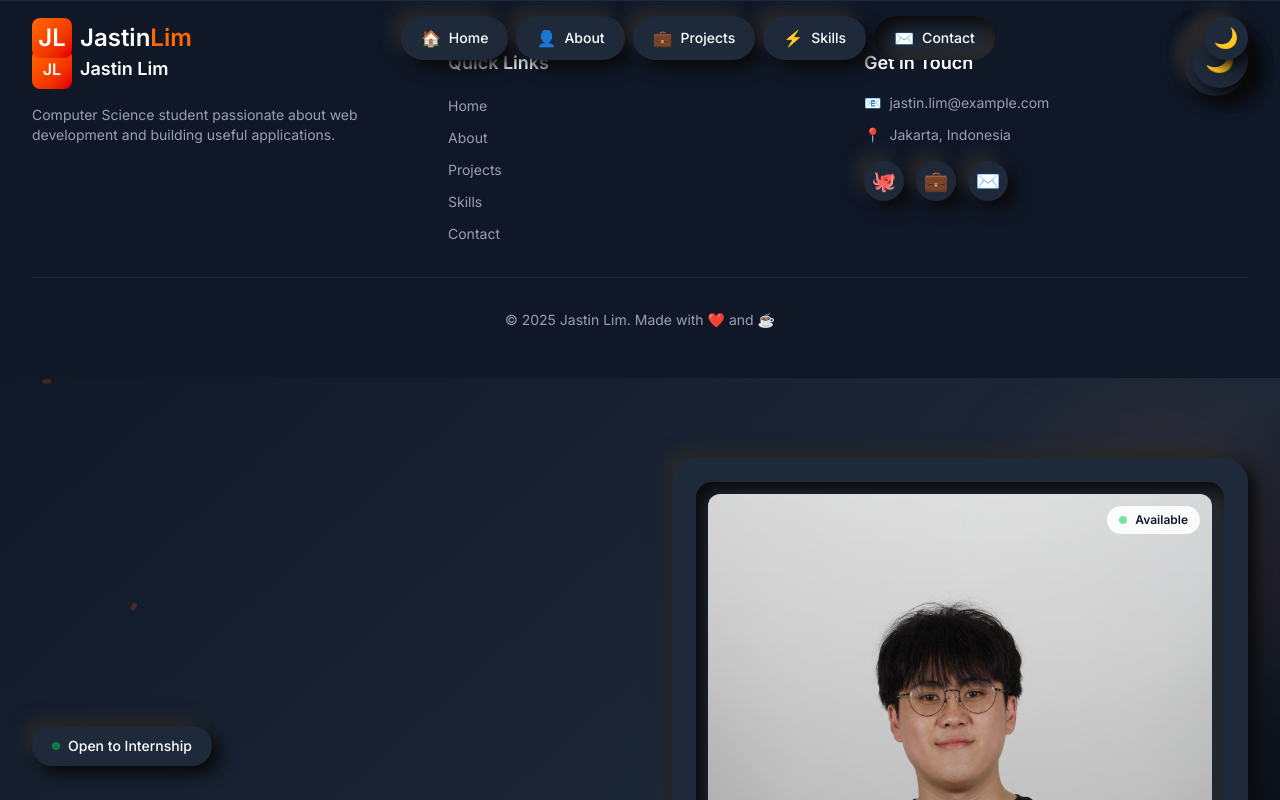
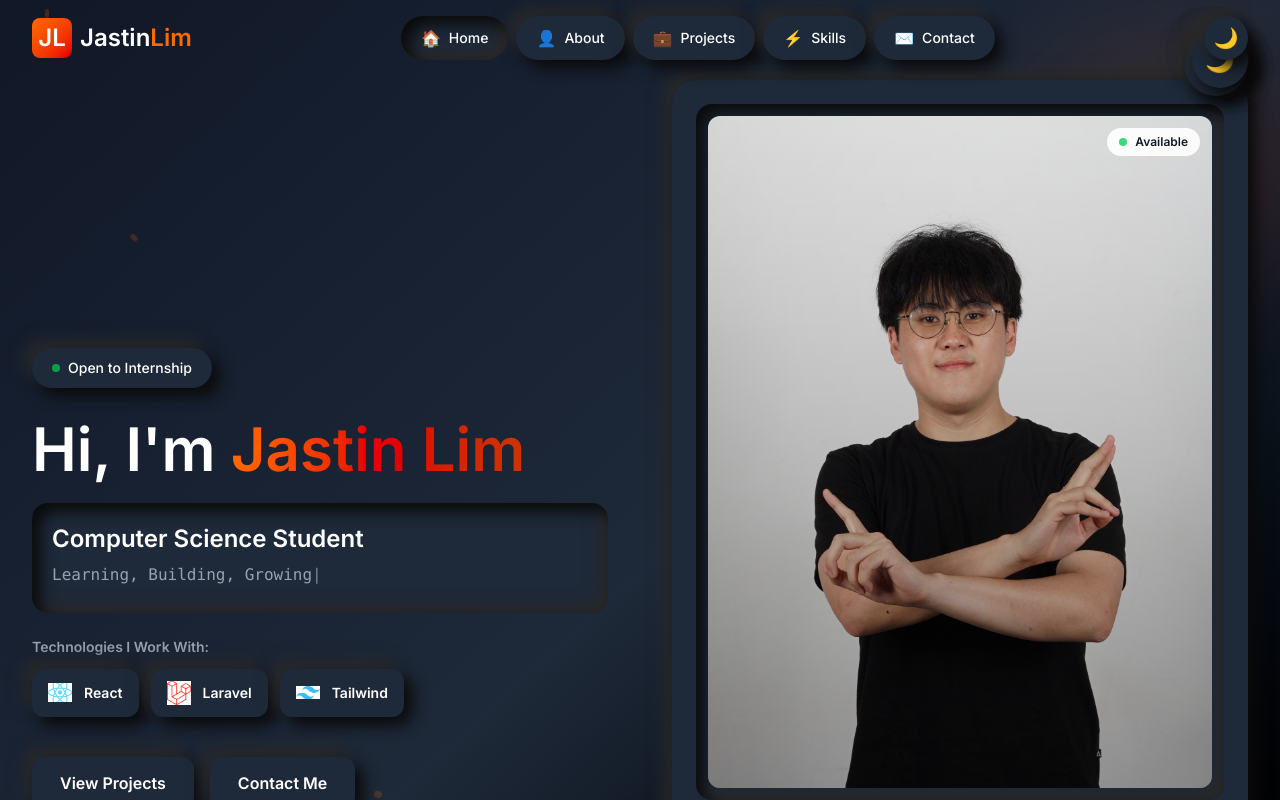
Before and after one commit to JazeL2304/JastinLim-Portfolio-Fullstack, a React (Vite) app in the folder portfolio-frontend/: page / in a window 1280 px wide. Shown: the top 800 px of the page. Built offline with nearby package versions, Linux system fonts and the light colour scheme.

Commit message:
Perbaikan Porto 2

```diff
--- a/portfolio-frontend/package.json
+++ b/portfolio-frontend/package.json
@@ -21,6 +21,7 @@
     "meshline": "^3.1.6",
     "react": "^18.2.0",
     "react-dom": "^18.2.0",
+    "react-icons": "^5.5.0",
     "three": "^0.160.0"
   },
   "devDependencies": {
--- a/portfolio-frontend/src/App.jsx
+++ b/portfolio-frontend/src/App.jsx
@@ -1,20 +1,55 @@
-import Navbar from './components/Navbar';
+import { useState, useEffect } from 'react';
+import LoadingAnimation from './components/LoadingAnimation';
+import Navbar from './components/Navbar'; // Hanya navbar
+import Footer from './components/Footer'; // Footer terpisah
 import Hero from './components/Hero';
-import About from './components/About';
+import AboutContact from './components/About';
 import Projects from './components/Projects';
 import Skills from './components/Skills';
-import Contact from './components/Contact';
-import Footer from './components/Footer';
 
 function App() {
+  const [isLoading, setIsLoading] = useState(true);
+
+  useEffect(() => {
+    // Loading selesai setelah 3 detik
+    const timer = setTimeout(() => {
+      setIsLoading(false);
+    }, 3000);
+
+    return () => clearTimeout(timer);
+  }, []);
+
+  // Tampilkan loading dulu
+  if (isLoading) {
+    return <LoadingAnimation />;
+  }
+
+  // Setelah loading selesai, tampilkan website
   return (
-    <div className="min-h-screen">
+    <div className="flex flex-col min-h-screen">
+      {/* Navbar - Fixed di atas */}
       <Navbar />
-      <Hero />
-      <About />
-      <Projects />
-      <Skills />
-      <Contact />
+
+      {/* Main Content - Flex grow untuk push footer ke bawah */}
+      <main className="flex-1">
+        <section id="home">
+          <Hero />
+        </section>
+
+        <section id="about">
+          <AboutContact />
+        </section>
+
+        <section id="projects">
+          <Projects />
+        </section>
+
+        <section id="skills">
+          <Skills />
+        </section>
+      </main>
+
+      {/* Footer - Akan berada di paling bawah */}
       <Footer />
     </div>
   );
--- a/portfolio-frontend/src/components/Navbar.jsx
+++ b/portfolio-frontend/src/components/Navbar.jsx
@@ -151,80 +151,7 @@ function NavbarFooter() {
         </div>
       </nav>
 
-      {/* FOOTER */}
-      <footer className={`${isDark ? 'bg-gray-900' : 'bg-gray-200'} py-12 px-8 border-t ${isDark ? 'border-gray-800' : 'border-gray-300'}`}>
-        <div className="max-w-7xl mx-auto">
-          <div className="grid grid-cols-1 md:grid-cols-3 gap-8 mb-8">
-            {/* About */}
-            <div>
-              <div className="flex items-center gap-2 mb-4">
-                <div className="w-10 h-10 bg-gradient-to-br from-orange-500 to-red-600 rounded-lg flex items-center justify-center text-white font-bold">
-                  JL
-                </div>
-                <h3 className={`text-lg font-bold ${textColor}`}>Jastin Lim</h3>
-              </div>
-              <p className={`${textMuted} text-sm mb-4`}>
-                Computer Science student passionate about web development and building useful applications.
-              </p>
-            </div>
 
-            {/* Quick Links */}
-            <div>
-              <h4 className={`text-lg font-bold ${textColor} mb-4`}>Quick Links</h4>
-              <ul className="space-y-2">
-                {navItems.map((link) => (
-                  <li key={link.id}>
-                    <button
-                      onClick={() => scrollToSection(link.id)}
-                      className={`${textMuted} hover:text-orange-500 transition-colors duration-300 text-sm`}
-                    >
-                      {link.label}
-                    </button>
-                  </li>
-                ))}
-              </ul>
-            </div>
-
-            {/* Contact */}
-            <div>
-              <h4 className={`text-lg font-bold ${textColor} mb-4`}>Get in Touch</h4>
-              <div className="space-y-3">
-                <p className={`${textMuted} text-sm flex items-center gap-2`}>
-                  <span>📧</span>
-                  jastin.lim@example.com
-                </p>
-                <p className={`${textMuted} text-sm flex items-center gap-2`}>
-                  <span>📍</span>
-                  Jakarta, Indonesia
-                </p>
-                <div className="flex gap-3 mt-4">
-                  {[
-                    { emoji: '🐙', link: '#', label: 'GitHub' },
-                    { emoji: '💼', link: '#', label: 'LinkedIn' },
-                    { emoji: '✉️', link: '#', label: 'Email' }
-                  ].map((social, i) => (
-                    <button
-                      key={i}
-                      onClick={() => window.open(social.link, '_blank')}
-                      className={`w-10 h-10 ${bgClass} ${neumorph} rounded-full flex items-center justify-center hover:scale-110 transition-all duration-300 text-xl`}
-                      title={social.label}
-                    >
-                      {social.emoji}
-                    </button>
-                  ))}
-                </div>
-              </div>
-            </div>
-          </div>
-
-          {/* Copyright */}
-          <div className={`pt-8 border-t ${isDark ? 'border-gray-800' : 'border-gray-300'} text-center`}>
-            <p className={`${textMuted} text-sm flex items-center justify-center gap-2`}>
-              © 2025 Jastin Lim. Made with ❤️ and ☕
-            </p>
-          </div>
-        </div>
-      </footer>
 
       {/* Scroll to Top Button */}
       <button
--- /dev/null
+++ b/portfolio-frontend/src/components/NeumorphismContainer.jsx
@@ -0,0 +1,51 @@
+import React, { useState } from 'react';
+import About from './About';
+import Contact from './Contact';
+import myPhoto from '../assets/photo/FOTO_JASTIN_1.jpg'; // Pastikan path ini benar
+
+function NeumorphismContainer() {
+  const [isDark, setIsDark] = useState(true);
+
+  const bgClass = isDark
+    ? 'bg-gradient-to-br from-gray-900 via-gray-800 to-black'
+    : 'bg-gradient-to-br from-gray-100 via-gray-200 to-gray-300';
+
+  const cardBg = isDark ? 'bg-gray-800' : 'bg-gray-200';
+  const textColor = isDark ? 'text-white' : 'text-gray-900';
+  const textMuted = isDark ? 'text-gray-400' : 'text-gray-600';
+
+  const neumorph = isDark
+    ? 'shadow-[8px_8px_16px_#0a0a0a,-8px_-8px_16px_#2a2a2a]'
+    : 'shadow-[8px_8px_16px_#bebebe,-8px_-8px_16px_#ffffff]';
+
+  const neumorphInset = isDark
+    ? 'shadow-[inset_8px_8px_16px_#0a0a0a,inset_-8px_-8px_16px_#2a2a2a]'
+    : 'shadow-[inset_8px_8px_16px_#bebebe,inset_-8px_-8px_16px_#ffffff]';
+
+  const styleProps = {
+    isDark, cardBg, textColor, textMuted, neumorph, neumorphInset, myPhoto
+  };
+
+  return (
+    <div className={`min-h-screen ${bgClass} py-20 transition-all duration-500 relative overflow-hidden`}>
+      <div className="absolute inset-0 overflow-hidden pointer-events-none">
+        <div className="absolute top-20 right-20 w-80 h-80 bg-orange-500/10 rounded-full blur-3xl" />
+        <div className="absolute bottom-20 left-20 w-80 h-80 bg-red-500/10 rounded-full blur-3xl" />
+      </div>
+
+      <button
+        onClick={() => setIsDark(!isDark)}
+        className={`fixed top-8 right-8 z-50 w-14 h-14 rounded-full ${cardBg} ${neumorph} flex items-center justify-center transition-all duration-300 hover:scale-110 text-2xl`}
+      >
+        {isDark ? '🌙' : '☀️'}
+      </button>
+
+      <div className="max-w-7xl mx-auto px-8 relative z-10">
+        <About {...styleProps} />
+        <Contact {...styleProps} />
+      </div>
+    </div>
+  );
+}
+
+export default NeumorphismContainer;
--- a/portfolio-frontend/src/components/Skills.jsx
+++ b/portfolio-frontend/src/components/Skills.jsx
@@ -150,12 +150,6 @@ function Skills() {
                 desc: 'Started learning Android development with Kotlin',
                 status: '🔄 In Progress'
               },
-              {
-                year: '2025',
-                title: 'Advanced Topics',
-                desc: 'Planning to learn cloud services and DevOps',
-                status: '📅 Upcoming'
-              }
             ].map((milestone, index) => (
               <div
                 key={index}
```
Also changed, not shown: portfolio-frontend/src/components/LoadingAnimation.jsx (+29 -24 lines), 1 other file (tests, documents, lock files or other folders).
